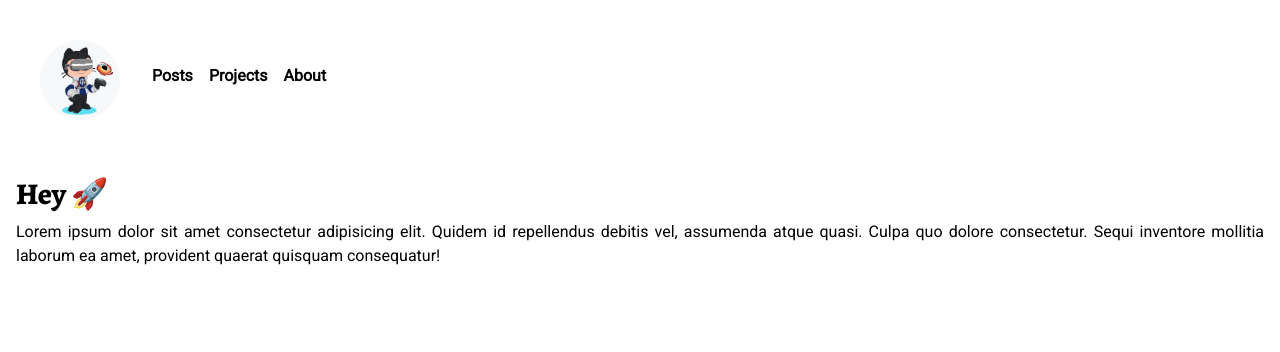
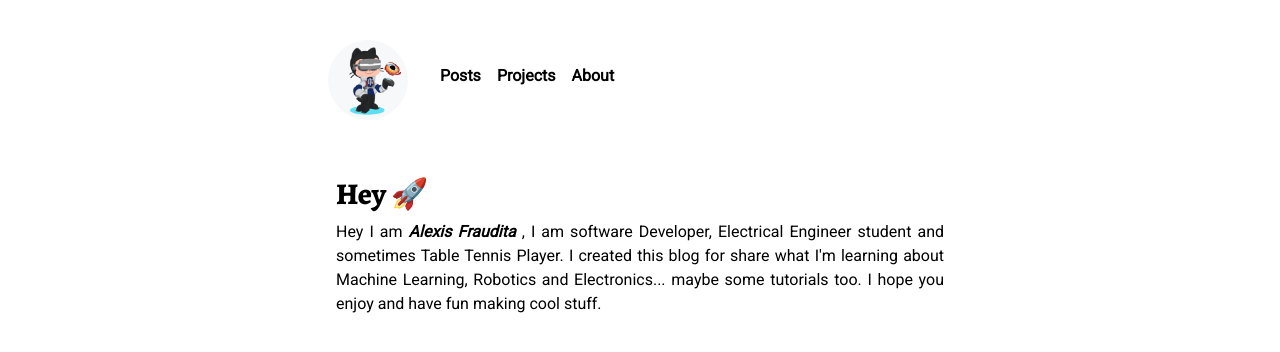
Before and after one commit to alefram/Alefram.github.io, a Next.js app: page / in a window 1280 px wide. Shown: the top 352 px of the page. Built offline with nearby package versions, Linux system fonts and the light colour scheme.

Commit message:
add laptop  style

```diff
--- a/components/Navbar.js
+++ b/components/Navbar.js
@@ -5,7 +5,7 @@ function Navbar() {
 
   return (
       <header>
-        <nav className="flex p-4 md:p-10">
+        <nav className="flex p-4 md:p-10 lg:mx-72">
           <div>
             <Link href="/">
               <a>
--- a/pages/About.js
+++ b/pages/About.js
@@ -16,7 +16,7 @@ function About() {
 
             <Navbar/>
 
-            <main className="p-4">
+            <main className="p-4 lg:mx-80">
                 <div className="mb-4">
                     <h1 className="text-center text-4xl
                      text-gray-900 mb-4 font-Alegreya"> Who I am ?</h1>
--- a/pages/Posts.js
+++ b/pages/Posts.js
@@ -16,12 +16,12 @@ function Posts({allPostsData}) {
 
             <Navbar/>
 
-            <main>
+            <main className="lg:mx-80">
                 <div className="p-4">
                     <h1 className=" text-4xl text-center text-gray-900 font-Alegreya">Posts</h1>
                 </div>
                 <div  className="p-1">
-                    <ul>
+                    <ul className="justify-center">
                         {allPostsData.map(({ id, date, title }) => (
                             <li key={id}>
                                 <Post
--- a/pages/Projects.js
+++ b/pages/Projects.js
@@ -16,7 +16,7 @@ function Projects({allProjectsData}) {
 
         <Navbar/>
 
-        <main>
+        <main className="lg:mx-80">
             <div className="p-4">
                 <h1 className=" text-center text-4xl text-gray-900 font-Alegreya">Projects</h1>
             </div>
--- a/pages/index.js
+++ b/pages/index.js
@@ -15,10 +15,10 @@ export default function Home() {
 
       <Navbar/>
 
-      <main className="p-4">
+      <main className="p-4 lg:mx-80 md:mx-20">
         <h1 className="text-3xl mb-2 font-Alegreya "> Hey &#128640;</h1>
         <p className="text-justify font-Roboto ">
-          Lorem ipsum dolor sit amet consectetur adipisicing elit. Quidem id repellendus debitis vel, assumenda atque quasi. Culpa quo dolore consectetur. Sequi inventore mollitia laborum ea amet, provident quaerat quisquam consequatur!
+          Hey I am <a className="font-bold italic"> Alexis Fraudita</a> , I am software Developer, Electrical Engineer student and sometimes Table Tennis Player. I created this blog for share what I'm learning about Machine Learning, Robotics and Electronics... maybe some tutorials too. I hope you enjoy and have fun making cool stuff.
         </p>
       </main>
     </div>
--- a/pages/posts/[id].js
+++ b/pages/posts/[id].js
@@ -14,7 +14,7 @@ function Post({postData}) {
             </Head>
 
             <Navbar/>
-            <main className="p-4">
+            <main className="p-4 lg:mx-80">
               <div>
                 <h1 className="text-4xl font-Alegreya font-semibold ">{postData.id}</h1>
                 <small className="mt-1">
--- a/pages/projects/[id].js
+++ b/pages/projects/[id].js
@@ -12,7 +12,7 @@ function Projects({projectsData}) {
       </Head>
 
       <Navbar/>
-      <main className="p-4">
+      <main className="p-4 lg:mx-80">
         <div>
           <h1 className="text-4xl font-Alegreya font-semibold">{projectsData.id}</h1>
         </div>
```
